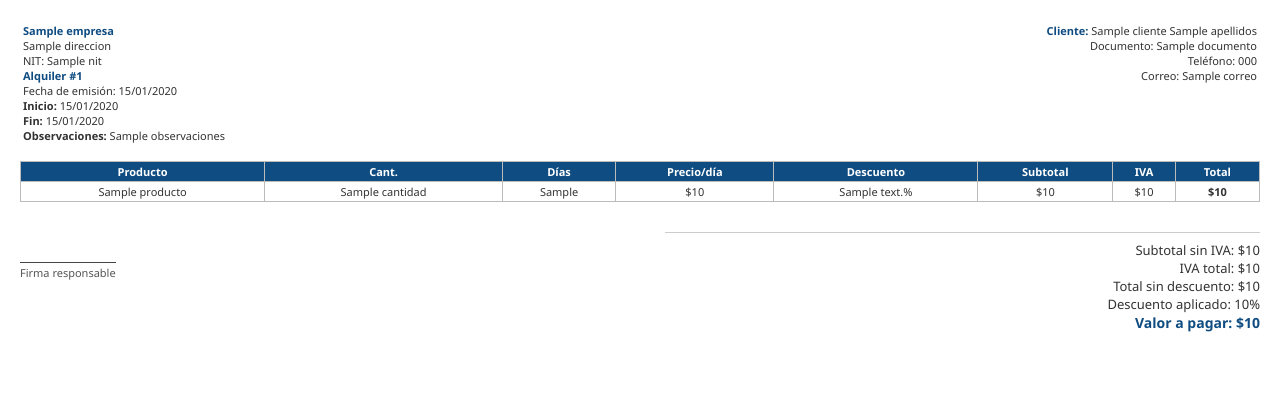
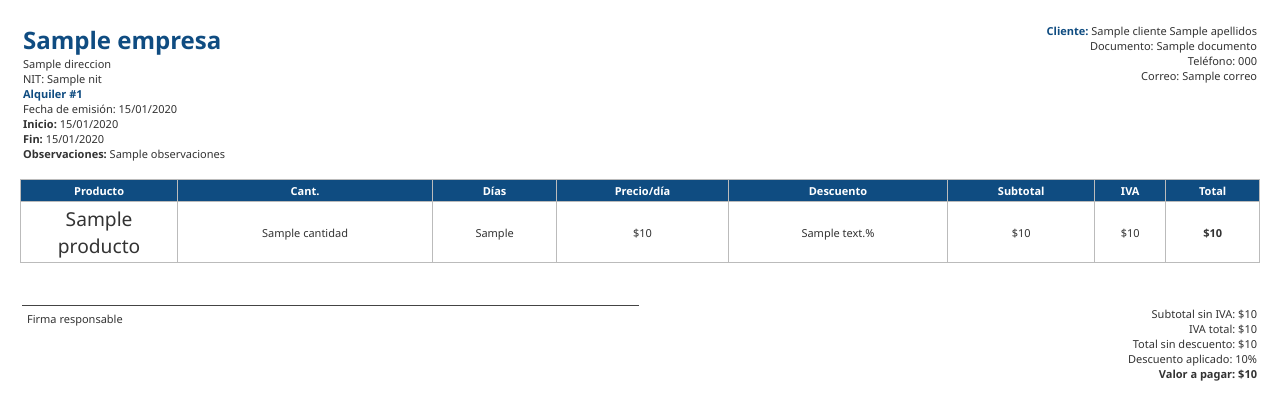
Before and after one commit to joluro86/vulkano, a Django app: template vulkano/alquiler/templates/alquiler_pdf.html in a window 1280 px wide. Shown: the top 420 px of the page. Run offline with Django 4.2, Linux system fonts and the light colour scheme; the template is opened without the code that fills it: most values are stand-ins (such as "Sample title", 1, 10 or a date in 2020).

Commit message:
mejoras impresion

```diff
--- a/vulkano/alquiler/templates/alquiler_pdf.html
+++ b/vulkano/alquiler/templates/alquiler_pdf.html
@@ -7,7 +7,7 @@
     <style>
       body {
         font-family: 'Segoe UI', sans-serif;
-        font-size: 10px;
+        font-size: 14px;
         margin: 20px;
         color: #333;
       }
@@ -33,13 +33,15 @@
         border-collapse: collapse;
         font-size: 11px;
         margin-top: 15px;
+        margin-bottom: 40px;
       }
 
       .tabla-productos th,
-      .tabla-productos td {
+      .tabla-productos td,
+      .tabla-productos td strong {
         border: 1px solid #bbb;
-        padding: 2px 2px;
         text-align: center;
+        padding: 3px;
       }
 
       .tabla-productos th {
@@ -47,6 +49,11 @@
         color: white;
       }
 
+
+      tbody .nombre_producto {
+        width: 150px;
+        font-size: 1.2rem;
+      }
       .totales {
         font-size: 13px;
         text-align: right;
@@ -75,11 +82,11 @@
   </head>
   <body>
     <!-- Encabezado con alineación perfecta usando tabla -->
-    <table style="width: 100%; font-size: 11px; margin-bottom: 10px;">
+    <table class="tabla_encabezado" style="width: 100%; font-size: 11px; margin-bottom: 10px;">
       <tr>
         <!-- Columna izquierda: Empresa -->
         <td style="width: 50%; vertical-align: top;">
-          <strong style="color: #0f4c81;">{{ empresa.nombre }}</strong><br />
+          <strong class="nombre_empresa" style="color: #0f4c81;font-size: 1.5rem;">{{ empresa.nombre }}</strong><br />
           {{ empresa.direccion }}<br />
           NIT: {{ empresa.nit }}
           <div>
@@ -93,7 +100,7 @@
 
         <!-- Columna derecha: Cliente -->
         <td style="width: 50%; text-align: right; vertical-align: top;">
-          <strong style="color: #0f4c81;">Cliente:</strong> {{ alquiler.cliente.nombre }} {{alquiler.cliente.apellidos}}<br />
+          <strong style="color: #0f4c81;">Cliente:</strong> {{ alquiler.cliente.nombre }} {{ alquiler.cliente.apellidos }}<br />
           Documento: {{ alquiler.cliente.documento }}<br />
           Teléfono: {{ alquiler.cliente.telefono }}<br />
           Correo: {{ alquiler.cliente.correo }}
@@ -118,33 +125,36 @@
       <tbody>
         {% for item in alquiler.items.all %}
           <tr>
-            <td>{{ item.producto }}</td>
+            <td class="nombre_producto">{{ item.producto }}</td>
             <td>{{ item.cantidad|default:1 }}</td>
             <td>{{ item.dias_a_cobrar }}</td>
             <td>${{ item.precio_dia|floatformat:0|intcomma }}</td>
             <td>{{ item.descuento_porcentaje }}%</td>
             <td>${{ item.subtotal_sin_iva|floatformat:0|intcomma }}</td>
             <td>${{ item.valor_iva|floatformat:0|intcomma }}</td>
-            <td>
-              <strong>${{ item.valor_item|floatformat:0|intcomma }}</strong>
-            </td>
+            <td style="font-weight: bold;">${{ item.valor_item|floatformat:0|intcomma }}</td>
           </tr>
         {% endfor %}
       </tbody>
     </table>
 
-    <!-- Pie con firma a la izquierda y totales a la derecha -->
-    <div class="fila" style="margin-top: 30px;">
-      <div class="col-izq firma">
-        <span>Firma responsable</span>
-      </div>
-      <div class="col-der totales">
-        Subtotal sin IVA: ${{ subtotal|floatformat:0|intcomma }}<br />
-        IVA total: ${{ iva_total|floatformat:0|intcomma }}<br />
-        Total sin descuento: ${{ total|floatformat:0|intcomma }}<br />
-        Descuento aplicado: {{ alquiler.descuento_general|intcomma }}%<br />
-        <strong>Valor a pagar: ${{ alquiler.total|floatformat:0|intcomma }}</strong>
-      </div>
-    </div>
+    <!-- Pie con firma y totales -->
+    <table class="tabla-firma" style="width: 100%; font-size: 11px; margin-top: 30px;">
+      <tr>
+        <!-- Firma a la izquierda -->
+        <td style="width: 50%; border-top: 1px solid #444; vertical-align: top;padding: 5px;">
+          <span style="width: 100%;margin-top: 15px;">Firma responsable</span>
+        </td>
+
+        <!-- Totales a la derecha -->
+        <td style="width: 50%; text-align: right; vertical-align: top;">
+          Subtotal sin IVA: ${{ subtotal|floatformat:0|intcomma }}<br />
+          IVA total: ${{ iva_total|floatformat:0|intcomma }}<br />
+          Total sin descuento: ${{ total|floatformat:0|intcomma }}<br />
+          Descuento aplicado: {{ alquiler.descuento_general|intcomma }}%<br />
+          <strong>Valor a pagar: ${{ alquiler.total|floatformat:0|intcomma }}</strong>
+        </td>
+      </tr>
+    </table>
   </body>
 </html>
```
Also changed, not shown: vulkano/db.sqlite3.
